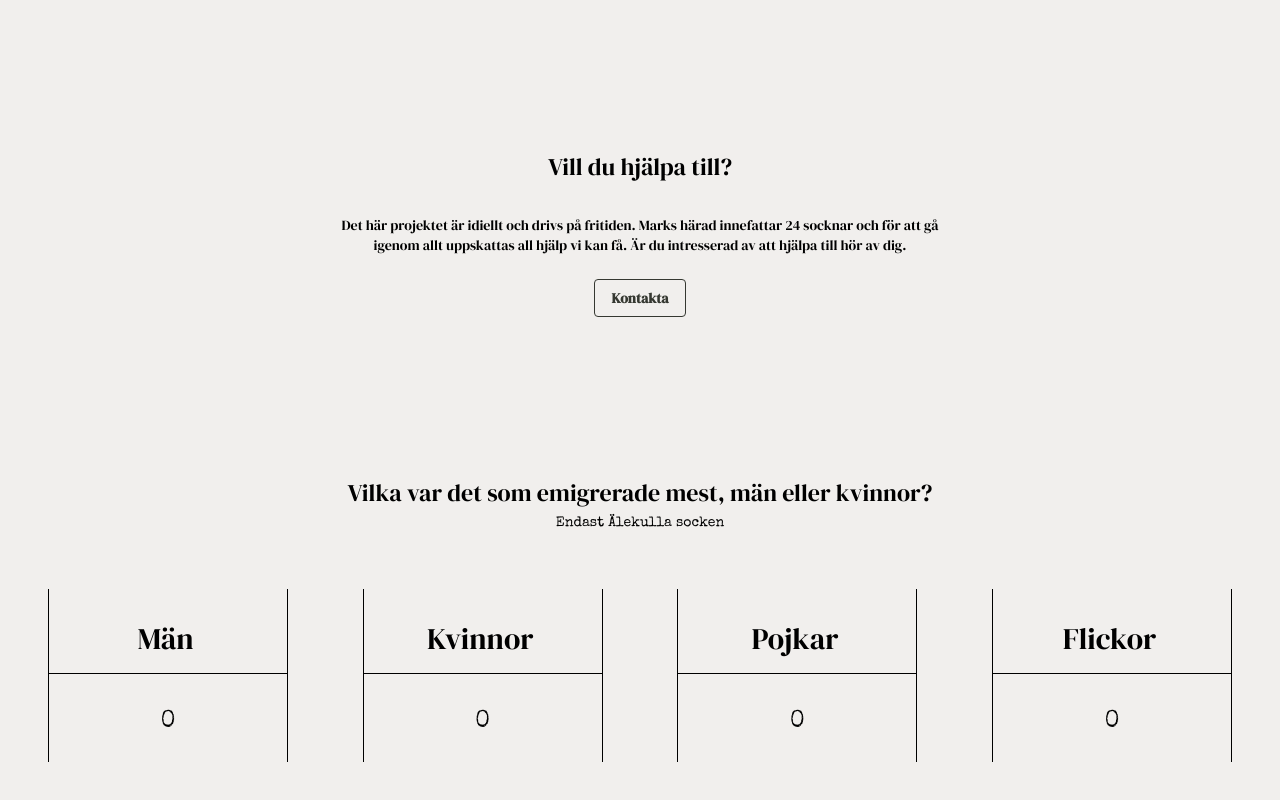
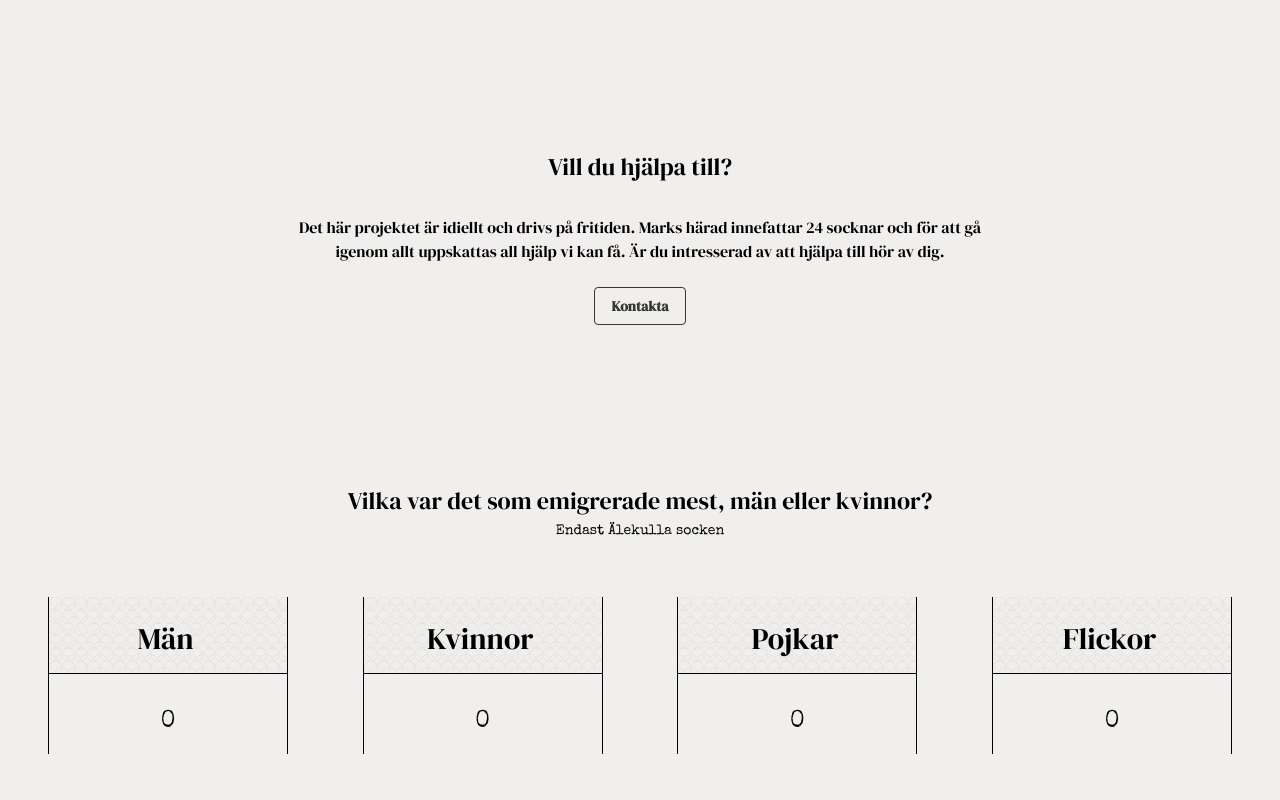
Before and after one commit to Nicklas-Holmqvist/amerikafararna, a Next.js app: page / in a window 1280 px wide. Shown: the part 1397-2197 px from the top of the page. Built offline with nearby package versions, Linux system fonts and the light colour scheme; no server answers; the database is empty.

Commit message:
style: added background on countCard and flex on amountOfPeople

```diff
--- a/app/components/AmountOfPeople.tsx
+++ b/app/components/AmountOfPeople.tsx
@@ -14,7 +14,7 @@ const AmountOfPeople: React.FC<AmountOfPeolpProps> = ({ data }) => {
       <span className="text-xs md:text-sm text-center pb-14">
         Endast Älekulla socken
       </span>
-      <div className="flex flex-row flex-wrap justify-center w-full justify-between md:justify-around lg:justify-between">
+      <div className="flex flex-row flex-wrap justify-center w-full justify-between md:justify-around lg:justify-between ">
         {data.map((type, index) => (
           <CountCard key={index} data={type} />
         ))}
--- a/app/components/CountCard.tsx
+++ b/app/components/CountCard.tsx
@@ -6,11 +6,11 @@ interface CountCardProps {
 
 const CountCard: React.FC<CountCardProps> = ({ data }) => {
   return (
-    <figure className="flex flex-col mb-8 md:mb-0 max-w-[10rem] lg:max-w-[15rem] w-full border-x py-6">
-      <h4 className="border-b pb-4 text-xl lg:text-3xl text-center">
+    <figure className="flex flex-col mb-8 md:mb-0 max-w-[10rem] lg:max-w-[15rem] w-full border-x">
+      <h4 className="border-b pb-4 pt-6 text-xl lg:text-3xl text-center bg-schablon bg-repeat bg-small">
         {data.title}
       </h4>
-      <figcaption className="text-center pt-8 text-xl lg:text-2xl">
+      <figcaption className="text-center pb-4 pt-8 text-xl lg:text-2xl">
         {data.amount}
       </figcaption>
     </figure>
--- a/app/components/LandingpageHelp.tsx
+++ b/app/components/LandingpageHelp.tsx
@@ -8,7 +8,7 @@ const LandingpageHelp: React.FC<LandingpageHelpProps> = ({}) => {
       <h3 className="pb-4 md:pb-8 text-center text-2xl">
         Vill du hjälpa till?
       </h3>
-      <p className="max-w-[85ch] text-sm md:text-md text-center m-auto pb-6">
+      <p className="max-w-[85ch] text-center m-auto pb-6">
         Det här projektet är idiellt och drivs på fritiden. Marks härad
         innefattar 24 socknar och för att gå igenom allt uppskattas all hjälp vi
         kan få. Är du intresserad av att hjälpa till hör av dig.
```
